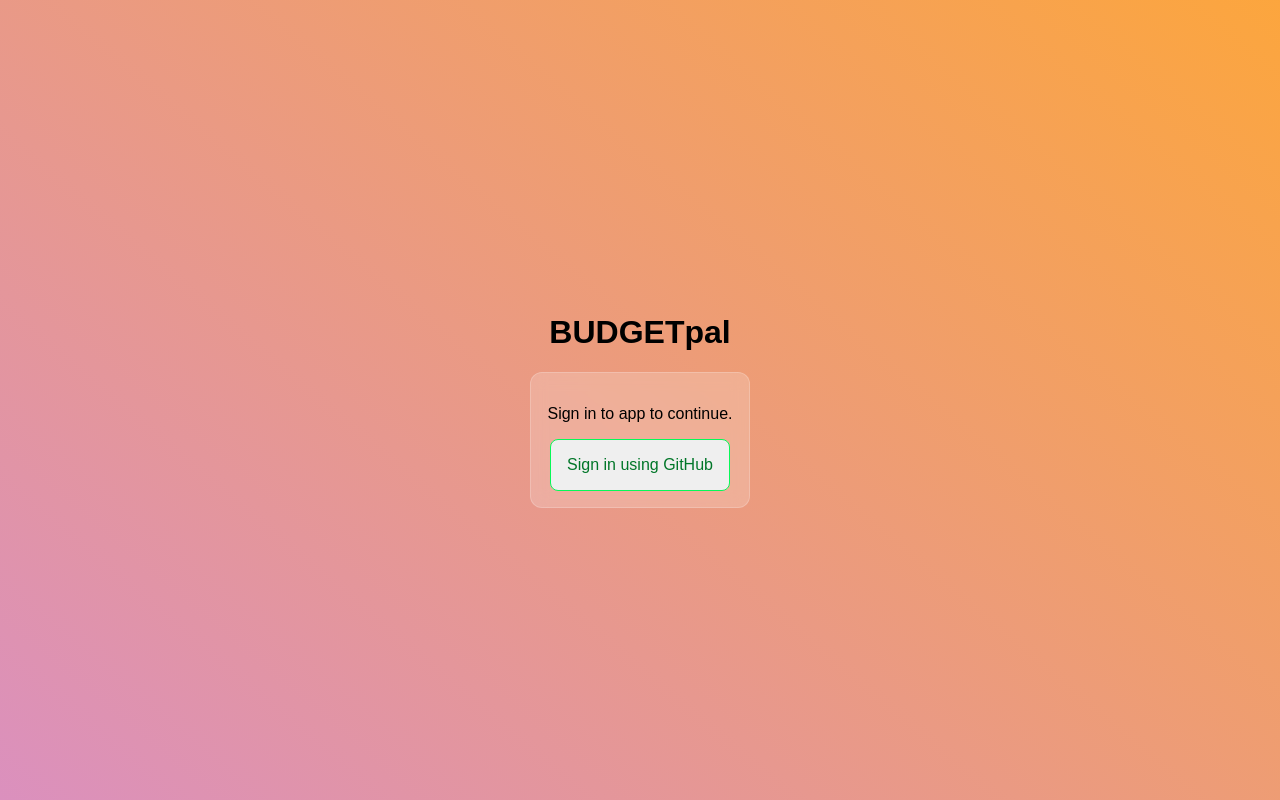
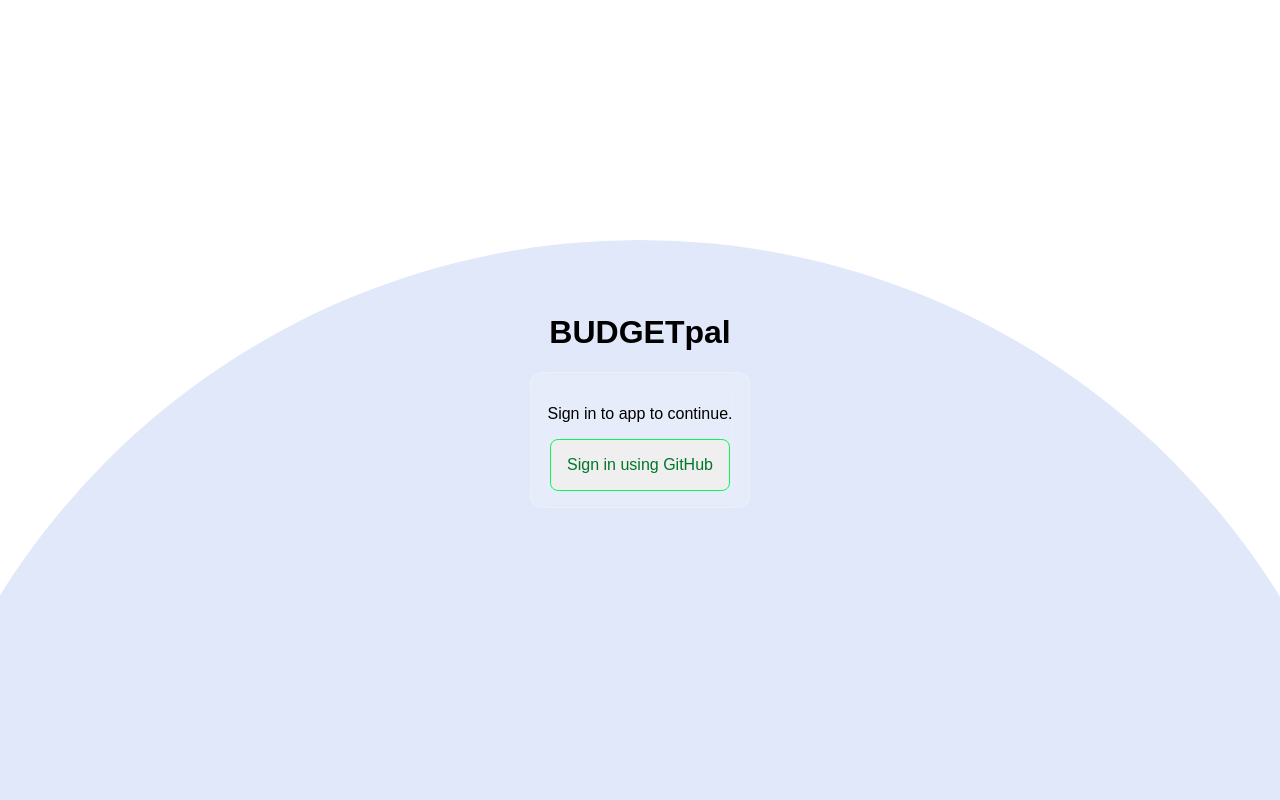
Before and after one commit to EnzoDFer/WiseBoon, a Next.js app: page /login in a window 1280 px wide. Built offline with nearby package versions, Linux system fonts and the light colour scheme; no server answers.

Commit message:
Change login menu to use new design Created the circle effect to the login screen using a SVG

```diff
--- a/styles/login.module.scss
+++ b/styles/login.module.scss
@@ -1,6 +1,11 @@
 .background {
-  background: linear-gradient(40deg, rgb(195, 34, 167,.5) 0%, rgb(253, 156, 45,.9) 100%);
-  height: 100vh;
+  position: relative;
+  background: white;
+  background-image: url('../img/wiseboon-login-background-circle.svg');
+  background-repeat: no-repeat;
+  background-size: cover;
+  background-position: center;
+  height: 100%;
   display: grid;
   place-items: center;
 }
--- a/utils/globals.scss
+++ b/utils/globals.scss
@@ -9,6 +9,7 @@
 
 html,
 body {
+  height: 100%;
   padding: 0;
   margin: 0;
   font-family: -apple-system, BlinkMacSystemFont, Segoe UI, Roboto, Oxygen,
@@ -26,6 +27,10 @@ a {
   font-family: sans-serif;
 }
 
+#__next {
+  height: 100%;
+}
+
 @media (prefers-color-scheme: dark) {
   html {
     color-scheme: dark;
```
Also changed, not shown: img/wiseboon-login-background-circle.svg (added), 1 other file (tests, documents, lock files or other folders).
